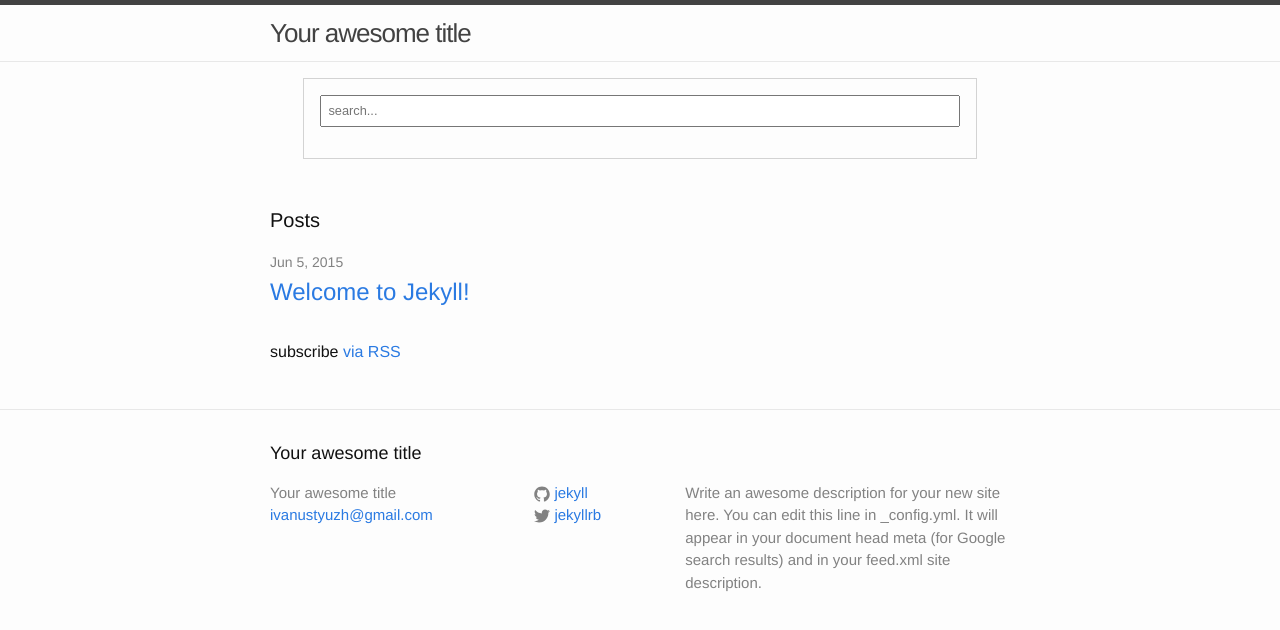
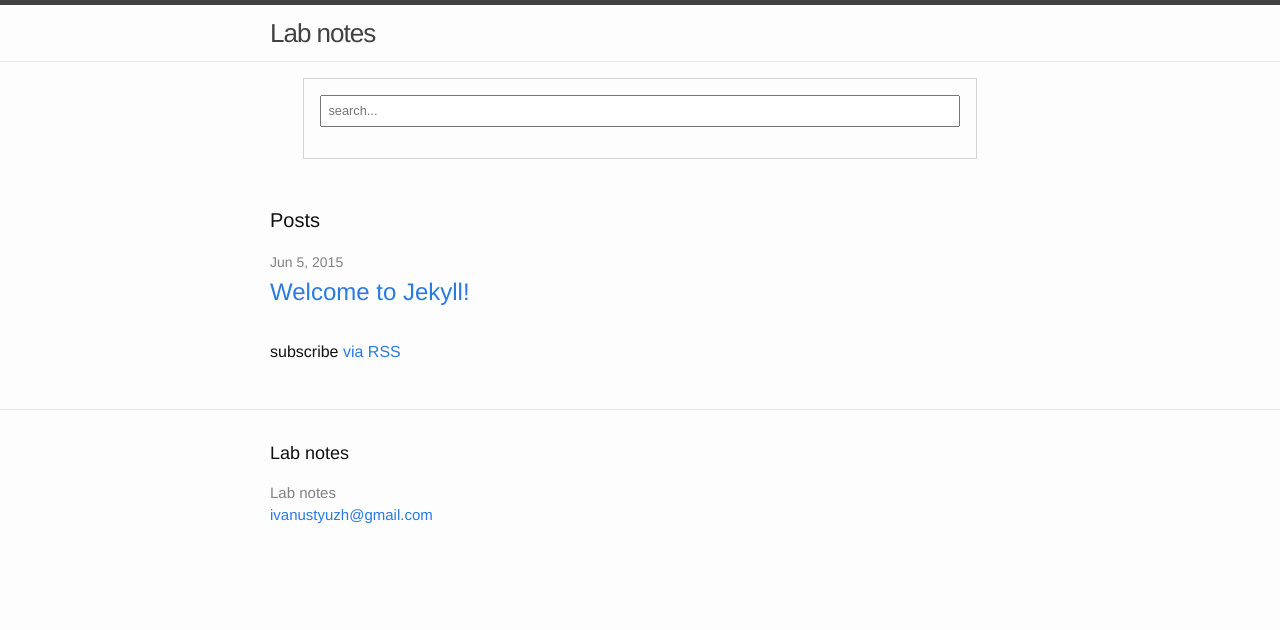
Before and after one commit to ivust/blog, a Jekyll site: the page built from index.html, in a window 1280 px wide. Shown: the top 630 px of the page. Built offline with Jekyll 4.4.1, drawn with Linux system fonts in a browser that asks for light colours.

Commit message:
change to a config file

```diff
--- a/_config.yml
+++ b/_config.yml
@@ -1,14 +1,8 @@
 # Site settings
-title: Your awesome title
+title: Lab notes
 email: ivanustyuzh@gmail.com
-description: > # this means to ignore newlines until "baseurl:"
-  Write an awesome description for your new site here. You can edit this
-  line in _config.yml. It will appear in your document head meta (for
-  Google search results) and in your feed.xml site description.
 baseurl: "/blog" # the subpath of your site, e.g. /blog/
 url: "http://ivust.com" # the base hostname & protocol for your site
-twitter_username: jekyllrb
-github_username:  jekyll
 
 # Build settings
 markdown: kramdown
```
